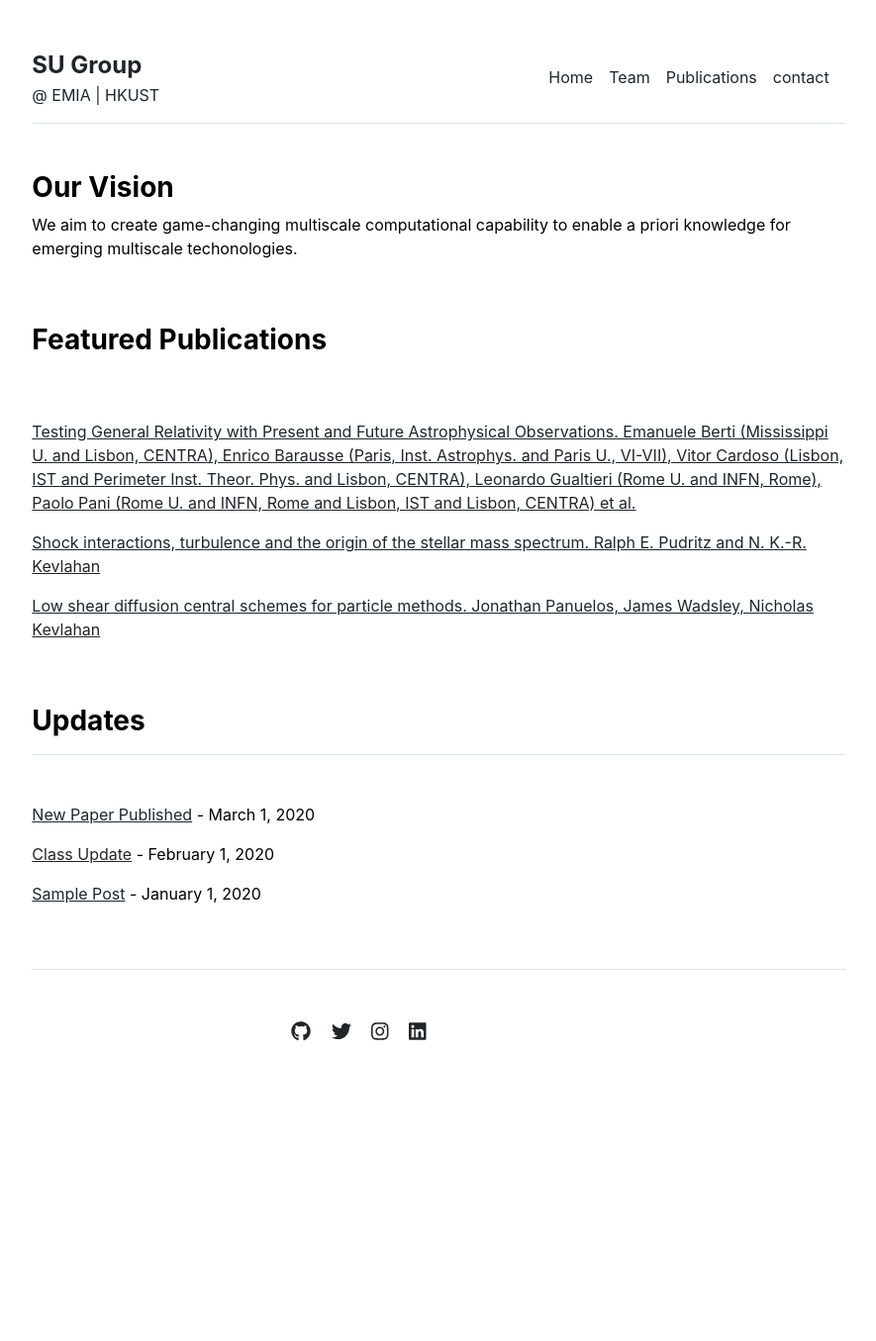
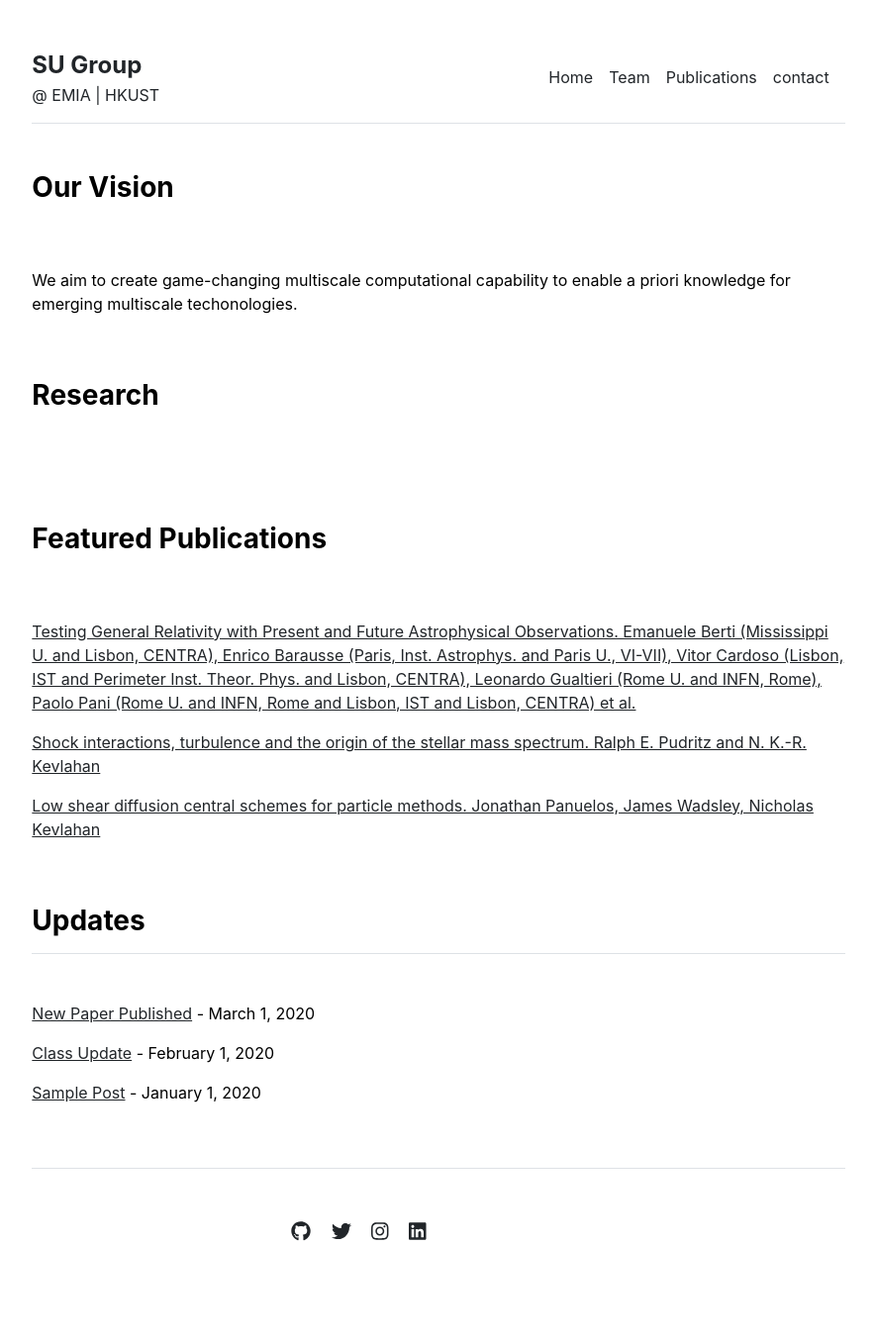
Before and after one commit to WeiSu-MAE/weisu-mae.github.io, a Jekyll site: the page built from index.md, in a window 1280 px wide. Shown: the whole page at 99% size, without its empty margins (197-1082 px from the left). Built offline with Jekyll 4.4.1, drawn with Linux system fonts in a browser that asks for light colours; before the commit the page ends 1154 px from its top, so only the background shows below that.

Commit message:
Update home.html

```diff
--- a/_layouts/home.html
+++ b/_layouts/home.html
@@ -4,13 +4,18 @@ layout: default
 
 <div class="row g-5 mb-5">
   <div class="col-md-12">
-    <h3 class="fw-bold">Our Vision</h3>
+    <h3 class="fw-bold pb-3 mb-5">Our Vision</h3>
     {{ content }}
   </div>
   <!--<div class="col-md-6">
     <img src="{{ site.github.url }}/assets/img/home.jpg" alt="Home" width="100%">
   </div>-->
 </div>
+
+<div class="row g-5 mb-5">
+  <h3 class="fw-bold pb-3 mb-5">Research</h3>
+</div>
+
 
 {% include publications.html %}
 
```
